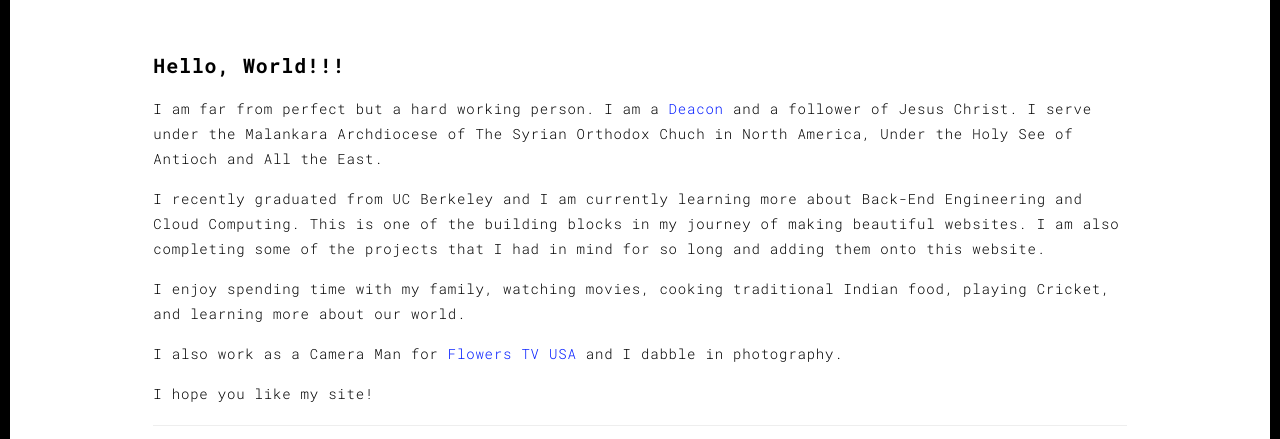
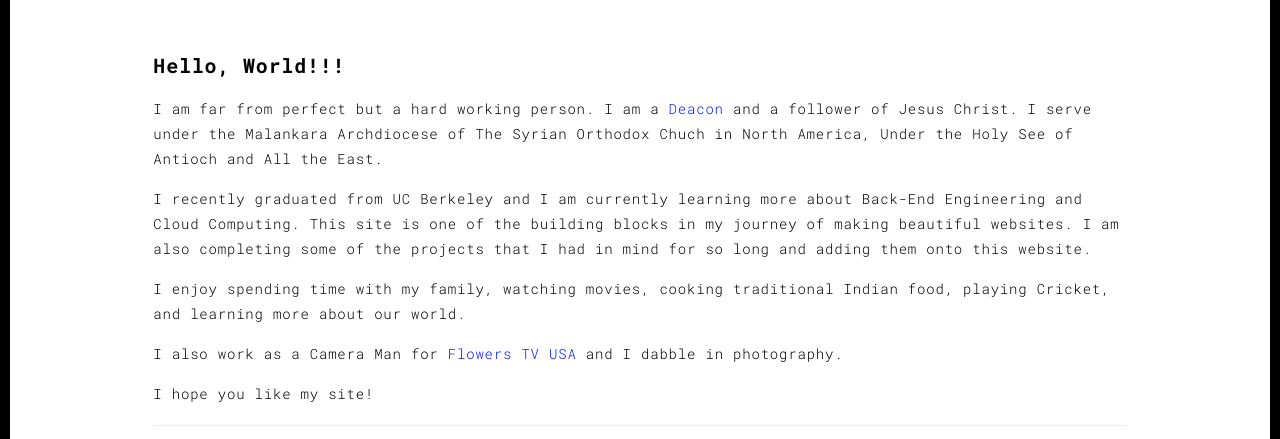
Before and after one commit to allenpaul27/folio, a plain HTML site: page resume.html in a window 1280 px wide. Shown: the part 167-606 px from the top of the page. Drawn offline with Linux system fonts and the light colour scheme.

Commit message:
adding to about page

```diff
--- a/resume.html
+++ b/resume.html
@@ -67,7 +67,7 @@
                   </p>
                   <p>
                     I recently graduated from UC Berkeley and I am currently learning more about Back-End Engineering and Cloud Computing.
-                    This is one of the building blocks in my journey of making beautiful websites.
+                    This site is one of the building blocks in my journey of making beautiful websites.
                     I am also completing some of the projects that I had in mind for so long and adding them onto this website.
                   </p>
                   <p>
```
